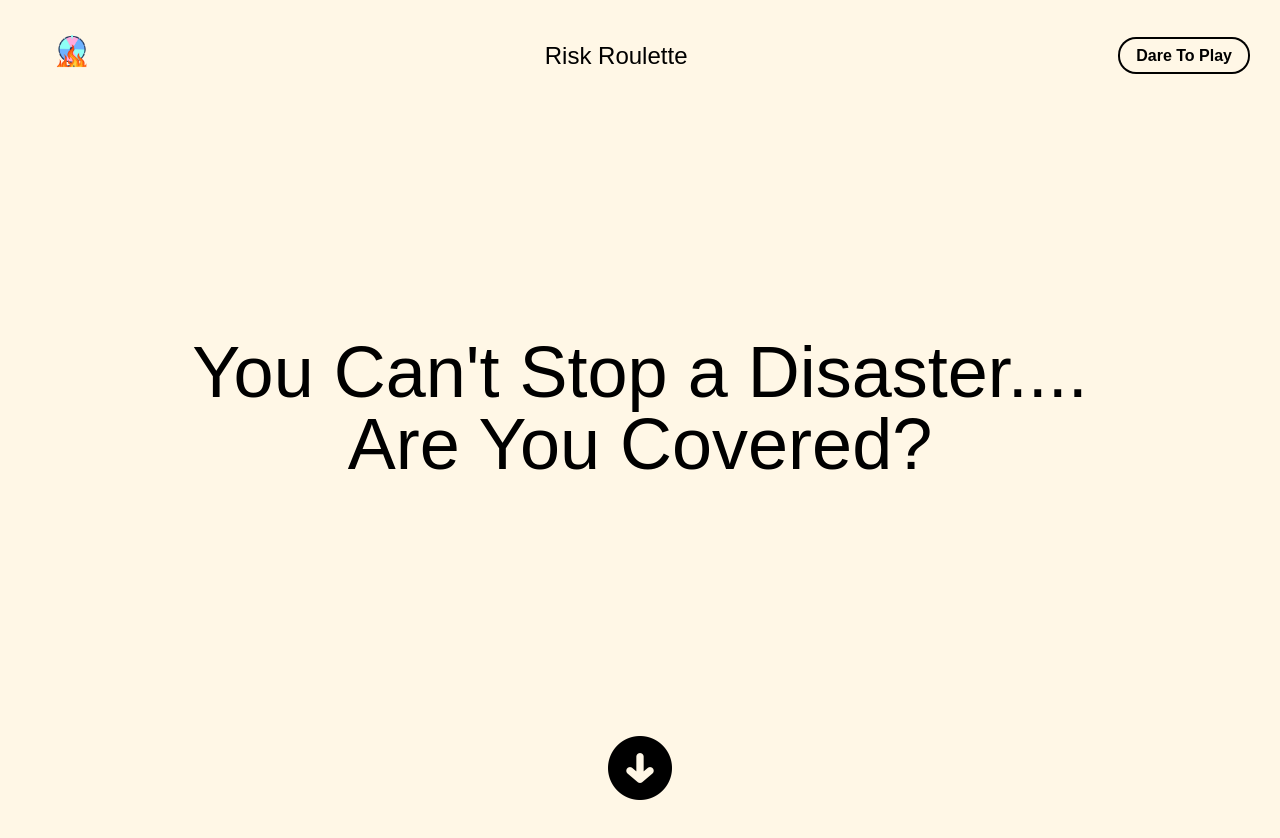
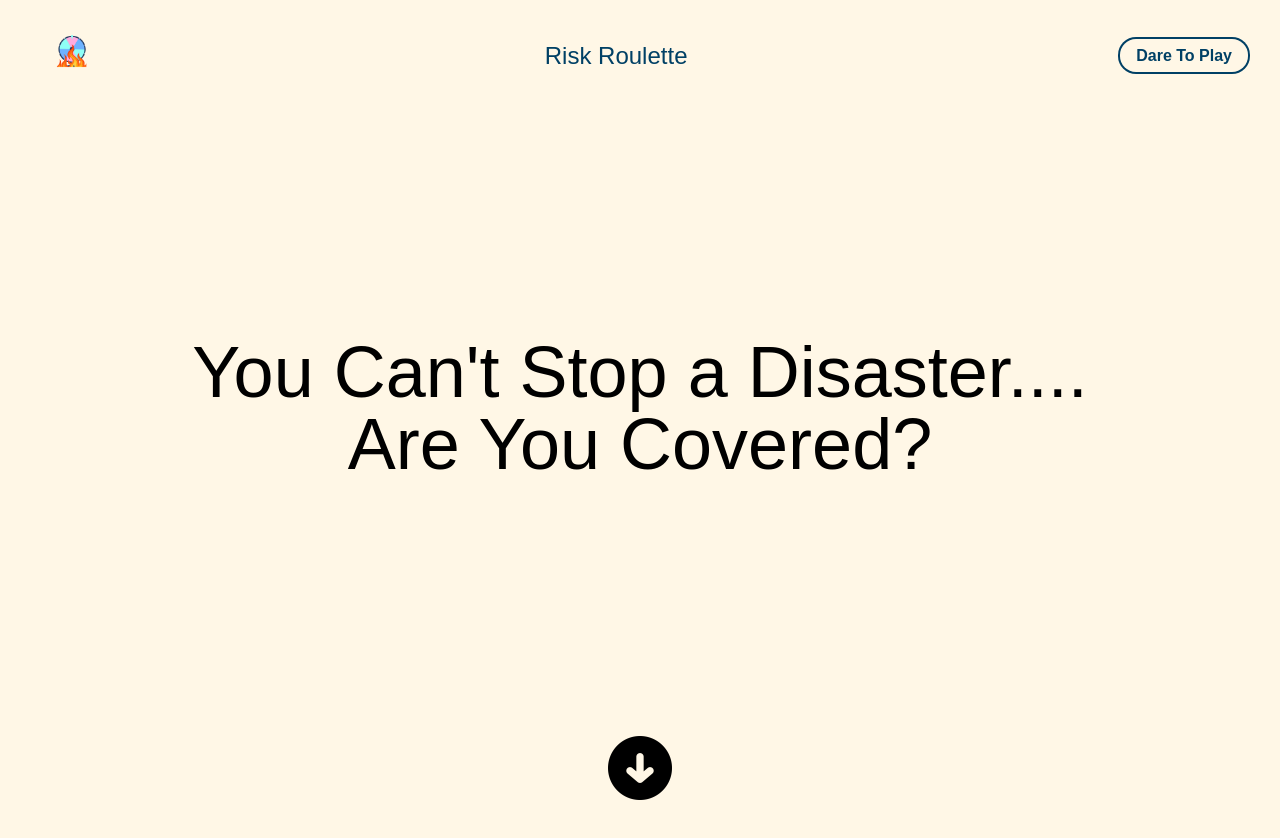
Before and after one commit to halee-t/risk-roulette, a React (Create React App) app: page / in a window 1280 px wide. Shown: the top 838 px of the page. Built offline with nearby package versions, Linux system fonts and the light colour scheme.

Commit message:
color swap for nav

```diff
--- a/src/components/Navbar.tsx
+++ b/src/components/Navbar.tsx
@@ -8,7 +8,7 @@ const Navbar: React.FC = () => {
   };
 
   return (
-    <nav className="p-4 h-[5rem] overflow-hidden mx-4">
+    <nav id="home" className="p-4 h-[5rem] overflow-hidden mx-4">
       <div className="w-full flex flex-row items-center justify-between">
         {/* Logo */}
         <div>
@@ -18,14 +18,14 @@ const Navbar: React.FC = () => {
         </div>
 
         <div>
-          <h1 className="text-2xl">Risk Roulette</h1>
+          <h1 className="text-2xl text-primary">Risk Roulette</h1>
         </div>
 
         {/* Nav Links */}
         <div className="space-x-4">
           <a
             href="#wheel"
-            className="font-semibold hover:text-white transition duration-300 ease-in-out w-fit relative ring-2 ring-black rounded-2xl py-2 px-4"
+            className="text-primary font-semibold hover:text-white hover:bg-primary transition duration-300 ease-in-out w-fit relative ring-2 ring-primary rounded-2xl py-2 px-4"
           >
             Dare To Play
           </a>
--- a/tailwind.config.js
+++ b/tailwind.config.js
@@ -5,6 +5,7 @@ module.exports = {
     extend: {
       colors: {
         background: "#FFF7E6",
+        primary: "#004065",
       },
     },
   },
```
